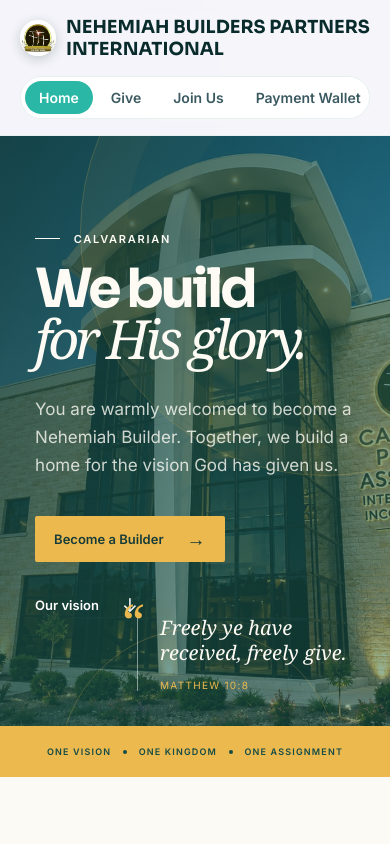
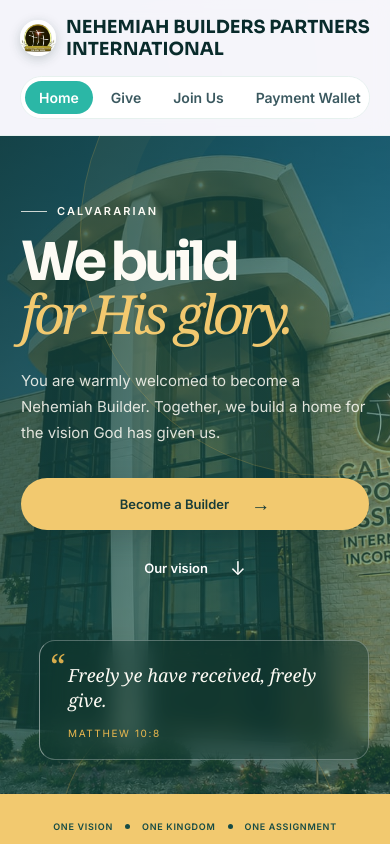
Before and after one commit to Kelekeys1234/new_payment, a React (Vite) app in the folder payment-app-project/frontend/: page / in a window 390 px wide. Built offline with nearby package versions, Linux system fonts and the light colour scheme.

Commit message:
Polish public homepage UI

```diff
--- a/payment-app-project/frontend/src/index.css
+++ b/payment-app-project/frontend/src/index.css
@@ -1013,19 +1013,243 @@ table.data-table {
 .footer-contact a:hover { color: #174c45; }
 .landing-footer p { grid-column: 1 / -1; margin: 0; border-top: 1px solid #d9e2db; padding-top: 20px; font-size: 10px; letter-spacing: .1em; }
 
+/* Homepage polish */
+.landing-page {
+  background: #fcfaf4;
+  color: #173b35;
+}
+
+.landing-hero {
+  min-height: min(720px, calc(100vh - 70px));
+  padding: clamp(64px, 9vw, 112px) max(8vw, 28px);
+  background-position: center 44%;
+}
+
+.landing-hero-content {
+  max-width: 690px;
+  animation: landing-rise .7s ease both;
+}
+
+.landing-kicker {
+  display: flex;
+  align-items: center;
+  gap: 10px;
+  letter-spacing: .19em;
+}
+
+.landing-kicker span {
+  flex: 0 0 26px;
+  margin: 0;
+  opacity: .8;
+}
+
+.landing-hero h1 {
+  font-size: clamp(58px, 8.8vw, 112px);
+  line-height: .94;
+  letter-spacing: -.075em;
+  text-wrap: balance;
+}
+
+.landing-hero h1 em {
+  color: #f2c96f;
+}
+
+.landing-intro {
+  max-width: 490px;
+  margin-top: 26px;
+  font-size: clamp(15px, 1.5vw, 18px);
+  line-height: 1.75;
+  color: rgba(255, 253, 246, .86);
+}
+
+.landing-actions { gap: 12px; margin-top: 32px; }
+
+.landing-button {
+  min-height: 52px;
+  justify-content: center;
+  gap: 22px;
+  padding: 14px 20px;
+  border-radius: 999px;
+  transition: transform .2s ease, background-color .2s ease, box-shadow .2s ease;
+}
+
+.landing-button:focus-visible,
+.footer-contact a:focus-visible {
+  outline: 3px solid #f2c96f;
+  outline-offset: 4px;
+}
+
+.landing-button-primary {
+  background: #f2c96f;
+  box-shadow: 0 10px 28px rgba(14, 43, 38, .18);
+}
+
+.landing-button-primary:hover {
+  background: #ffda83;
+  box-shadow: 0 14px 34px rgba(14, 43, 38, .24);
+}
+
+.landing-button-quiet { padding-inline: 18px; }
+.landing-button-quiet:hover { background: rgba(255, 255, 255, .12); }
+
+.hero-scripture {
+  right: max(7vw, 28px);
+  bottom: 56px;
+  width: min(290px, 27vw);
+  max-width: none;
+  padding: 22px 24px 20px 28px;
+  border: 1px solid rgba(255, 255, 255, .28);
+  border-left: 1px solid rgba(255, 255, 255, .48);
+  border-radius: 16px;
+  background: rgba(13, 50, 44, .45);
+  box-shadow: 0 18px 50px rgba(8, 30, 27, .2);
+  backdrop-filter: blur(12px);
+}
+
+.scripture-mark { left: 10px; top: 7px; font-size: 34px; opacity: .9; }
+.hero-scripture p { position: relative; font-size: 18px; line-height: 1.4; }
+.hero-scripture small { letter-spacing: .16em; }
+
+.landing-banner {
+  min-height: 66px;
+  gap: clamp(12px, 3vw, 34px);
+  padding: 18px 22px;
+  background: #f2c96f;
+  letter-spacing: .16em;
+}
+
+.landing-banner i { width: 5px; height: 5px; }
+
+.landing-purpose {
+  max-width: 1180px;
+  padding: clamp(78px, 10vw, 126px) 34px 64px;
+  gap: clamp(36px, 8vw, 112px);
+}
+
+.purpose-heading .landing-kicker { color: #a87820; }
+.purpose-heading h2 { line-height: 1.03; text-wrap: balance; }
+
+.purpose-copy {
+  max-width: 430px;
+  padding-left: 22px;
+  border-left: 2px solid #e8c66e;
+  font-size: 16px;
+}
+
+.landing-pillars {
+  max-width: 1180px;
+  gap: 16px;
+  padding: 0 34px 104px;
+}
+
+.landing-pillar,
+.landing-pillar:last-child {
+  min-height: 250px;
+  padding: 28px 28px 30px;
+  border: 1px solid #e9e5d8;
+  border-radius: 18px;
+  background: rgba(255, 255, 255, .72);
+  box-shadow: 0 8px 28px rgba(35, 63, 54, .045);
+  transition: transform .22s ease, box-shadow .22s ease, border-color .22s ease;
+}
+
+.landing-pillar:hover {
+  transform: translateY(-5px);
+  border-color: #e3c16b;
+  box-shadow: 0 18px 36px rgba(35, 63, 54, .09);
+}
+
+.pillar-number {
+  display: inline-grid;
+  width: 38px;
+  height: 38px;
+  place-items: center;
+  border-radius: 50%;
+  background: #f8f0d9;
+  color: #936719;
+  font-size: 11px;
+}
+
+.landing-pillar h3 { margin: 38px 0 11px; font-size: 22px; }
+.landing-pillar p { max-width: 310px; line-height: 1.75; }
+
+.landing-cta {
+  position: relative;
+  max-width: 1180px;
+  min-height: 300px;
+  margin: 0 auto 36px;
+  padding: clamp(42px, 7vw, 82px) clamp(30px, 8vw, 98px);
+  overflow: hidden;
+  border-radius: 24px;
+  background: radial-gradient(circle at 95% 0%, rgba(242, 201, 111, .22), transparent 34%), #1d4c43;
+  box-shadow: 0 24px 50px rgba(28, 70, 61, .14);
+}
+
+.landing-cta > * { position: relative; z-index: 1; }
+.landing-cta h2 { line-height: .98; }
+.landing-cta .landing-kicker { color: #f2c96f; }
+.landing-button-light { box-shadow: 0 10px 28px rgba(8, 30, 27, .16); }
+.landing-button-light:hover { background: #f2c96f; }
+
+.landing-footer {
+  max-width: 1180px;
+  padding: 34px 34px 42px;
+  color: #64746c;
+}
+
+.footer-brand { letter-spacing: .11em; }
+.footer-contact a { transition: color .18s ease; }
+.landing-footer p { color: #86918b; letter-spacing: .14em; }
+
+@keyframes landing-rise {
+  from { opacity: 0; transform: translateY(14px); }
+  to { opacity: 1; transform: translateY(0); }
+}
+
+@media (prefers-reduced-motion: reduce) {
+  .landing-hero-content { animation: none; }
+  .landing-button, .landing-pillar, .footer-contact a { transition: none; }
+}
+
 @media (min-width: 900px) {
   .landing-page { margin: -48px -24px -80px; }
 }
 @media (max-width: 700px) {
-  .landing-hero { min-height: 590px; padding-top: 62px; padding-bottom: 64px; }
-  .hero-scripture { right: 28px; bottom: 35px; max-width: 225px; }
+  .landing-hero {
+    min-height: 0;
+    padding: 68px 26px 34px;
+    background-position: 58% center;
+    flex-direction: column;
+    align-items: flex-start;
+  }
+  .landing-hero h1 { font-size: clamp(54px, 12vw, 76px); }
+  .landing-intro { max-width: 440px; }
+  .hero-scripture {
+    position: relative;
+    right: auto;
+    bottom: auto;
+    width: min(100%, 330px);
+    margin: 46px 0 0 auto;
+  }
   .landing-purpose { padding: 76px 25px 45px; grid-template-columns: 1fr; gap: 28px; }
-  .landing-pillars { padding: 0 25px 76px; grid-template-columns: 1fr; }
-  .landing-pillar, .landing-pillar:last-child { min-height: 0; border: 0; border-top: 1px solid #d9e2db; padding: 26px 0; }
-  .landing-pillar:last-child { border-bottom: 1px solid #d9e2db; }
-  .landing-pillar h3 { margin-top: 25px; }
-  .landing-cta { margin: 0 20px 25px; padding: 44px 28px; display: block; }
+  .purpose-copy { margin: 0; }
+  .landing-pillars { padding: 0 25px 76px; grid-template-columns: 1fr; gap: 12px; }
+  .landing-pillar,
+  .landing-pillar:last-child { min-height: 0; padding: 24px; }
+  .landing-pillar h3 { margin-top: 24px; }
+  .landing-cta { min-height: 0; margin: 0 18px 25px; padding: 42px 27px; display: block; border-radius: 20px; }
   .landing-cta .landing-button { margin-top: 28px; }
   .landing-footer { padding: 28px 25px 35px; grid-template-columns: 1fr; gap: 18px; }
   .footer-contact { flex-direction: column; gap: 8px; }
 }
+
+@media (max-width: 420px) {
+  .landing-hero { padding-inline: 21px; }
+  .landing-actions { align-items: stretch; flex-direction: column; }
+  .landing-actions .landing-button { width: 100%; }
+  .landing-actions .landing-button-quiet { justify-content: center; }
+  .landing-banner { letter-spacing: .08em; }
+  .landing-footer { padding-inline: 21px; }
+  .footer-brand { font-size: 10px; }
+  .footer-brand span { display: block; margin-top: 5px; }
+}
--- a/payment-app-project/frontend/src/pages/LandingPage.tsx
+++ b/payment-app-project/frontend/src/pages/LandingPage.tsx
@@ -28,8 +28,8 @@ export default function LandingPage() {
           backgroundImage: `linear-gradient(118deg, rgba(20,62,57,.88) 0%, rgba(27,90,80,.65) 55%, rgba(35,113,102,.45) 100%), url(${partnersImage})`,
         }}
       >
-        <div className="landing-orb landing-orb-one" />
-        <div className="landing-orb landing-orb-two" />
+        <div className="landing-orb landing-orb-one" aria-hidden="true" />
+        <div className="landing-orb landing-orb-two" aria-hidden="true" />
         <div className="landing-hero-content">
           <p className="landing-kicker"><span /> Calvararian</p>
           <h1>We build<br /><em>for His glory.</em></h1>
@@ -37,19 +37,19 @@ export default function LandingPage() {
             You are warmly welcomed to become a Nehemiah Builder. Together, we build a home for the vision God has given us.
           </p>
           <div className="landing-actions">
-            <Link to="/give" className="landing-button landing-button-primary">Become a Builder <span>→</span></Link>
-            <a href="#vision" className="landing-button landing-button-quiet">Our vision <span>↓</span></a>
+            <Link to="/give" className="landing-button landing-button-primary">Become a Builder <span aria-hidden="true">&rarr;</span></Link>
+            <a href="#vision" className="landing-button landing-button-quiet">Our vision <span aria-hidden="true">&darr;</span></a>
           </div>
         </div>
         <div className="hero-scripture">
-          <span className="scripture-mark">“</span>
+          <span className="scripture-mark" aria-hidden="true">&ldquo;</span>
           <p>Freely ye have received, freely give.</p>
           <small>Matthew 10:8</small>
         </div>
       </section>
 
       <section className="landing-banner" aria-label="Our shared mission">
-        <span>One Vision</span><i /> <span>One Kingdom</span><i /> <span>One Assignment</span>
+        <span>One Vision</span><i aria-hidden="true" /> <span>One Kingdom</span><i aria-hidden="true" /> <span>One Assignment</span>
       </section>
 
       <section className="landing-purpose" id="vision">
@@ -62,7 +62,7 @@ export default function LandingPage() {
         </p>
       </section>
 
-      <section className="landing-pillars">
+      <section className="landing-pillars" aria-label="Ways to take part">
         {pillars.map((pillar) => (
           <article className="landing-pillar" key={pillar.number}>
             <span className="pillar-number">{pillar.number}</span>
@@ -77,7 +77,7 @@ export default function LandingPage() {
           <p className="landing-kicker"><span /> Your part matters</p>
           <h2>Let us build<br /><em>together.</em></h2>
         </div>
-        <Link to="/give" className="landing-button landing-button-light">Give toward the vision <span>→</span></Link>
+        <Link to="/give" className="landing-button landing-button-light">Give toward the vision <span aria-hidden="true">&rarr;</span></Link>
       </section>
 
       <footer className="landing-footer">
@@ -86,7 +86,7 @@ export default function LandingPage() {
           <a href="https://www.calvararian.org" target="_blank" rel="noreferrer">www.calvararian.org</a>
           <a href="tel:09090006142">09090006142</a>
         </div>
-        <p>ONE VISION · ONE KINGDOM · ONE ASSIGNMENT</p>
+        <p>ONE VISION &middot; ONE KINGDOM &middot; ONE ASSIGNMENT</p>
       </footer>
     </div>
   );
```
